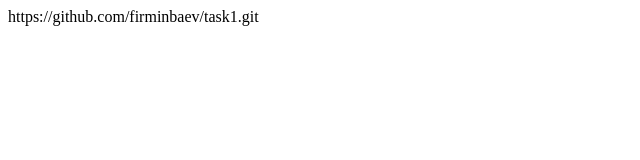
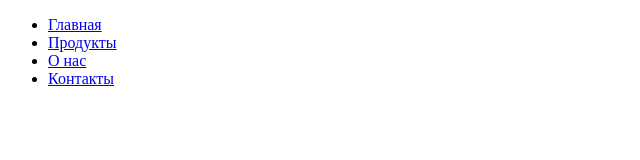
Before and after one commit to firminbaev/task1, a plain HTML site: page index.html in a window 1280 px wide. Shown: the whole page, without its empty margins (0-640 px from the left). Drawn offline with Linux system fonts and the light colour scheme.

Commit message:
feat: add header

```diff
--- a/index.html
+++ b/index.html
@@ -1 +1,24 @@
-https://github.com/firminbaev/task1.git
+<!doctype html>
+<html lang="en">
+<head>
+    <meta charset="UTF-8">
+    <meta name="viewport"
+          content="width=device-width, user-scalable=no, initial-scale=1.0, maximum-scale=1.0, minimum-scale=1.0">
+    <meta http-equiv="X-UA-Compatible" content="ie=edge">
+    <title>Document</title>
+    <link rel="stylesheet" href="style.css">
+</head>
+<body>
+<header>
+    <nav>
+        <ul>
+            <li><a href="#">Главная</a> </li>
+            <li><a href="#">Продукты</a> </li>
+            <li><a href="#">О нас</a> </li>
+            <li><a href="#">Контакты</a> </li>
+        </ul>
+    </nav>
+</header>
+
+</body>
+</html>
```
